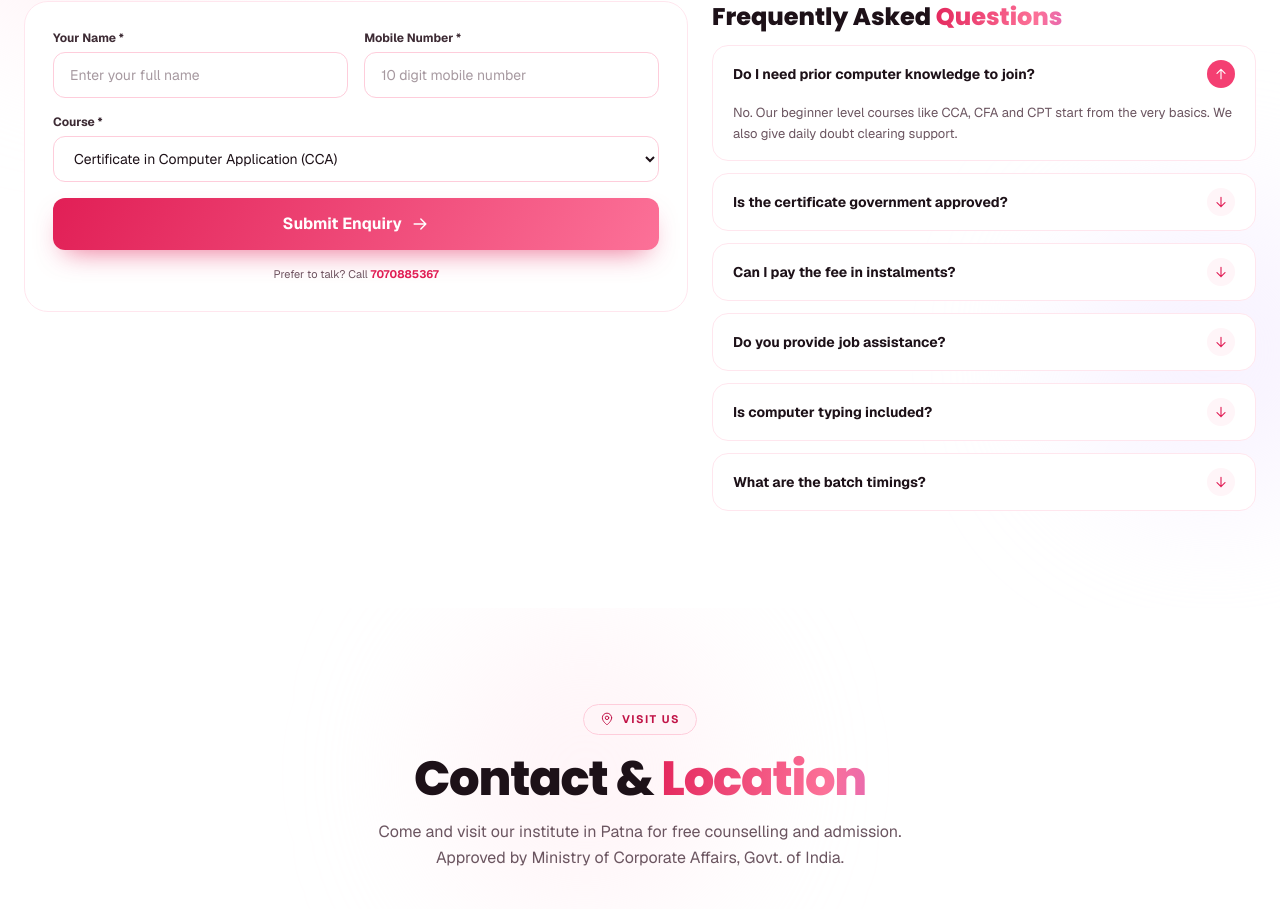
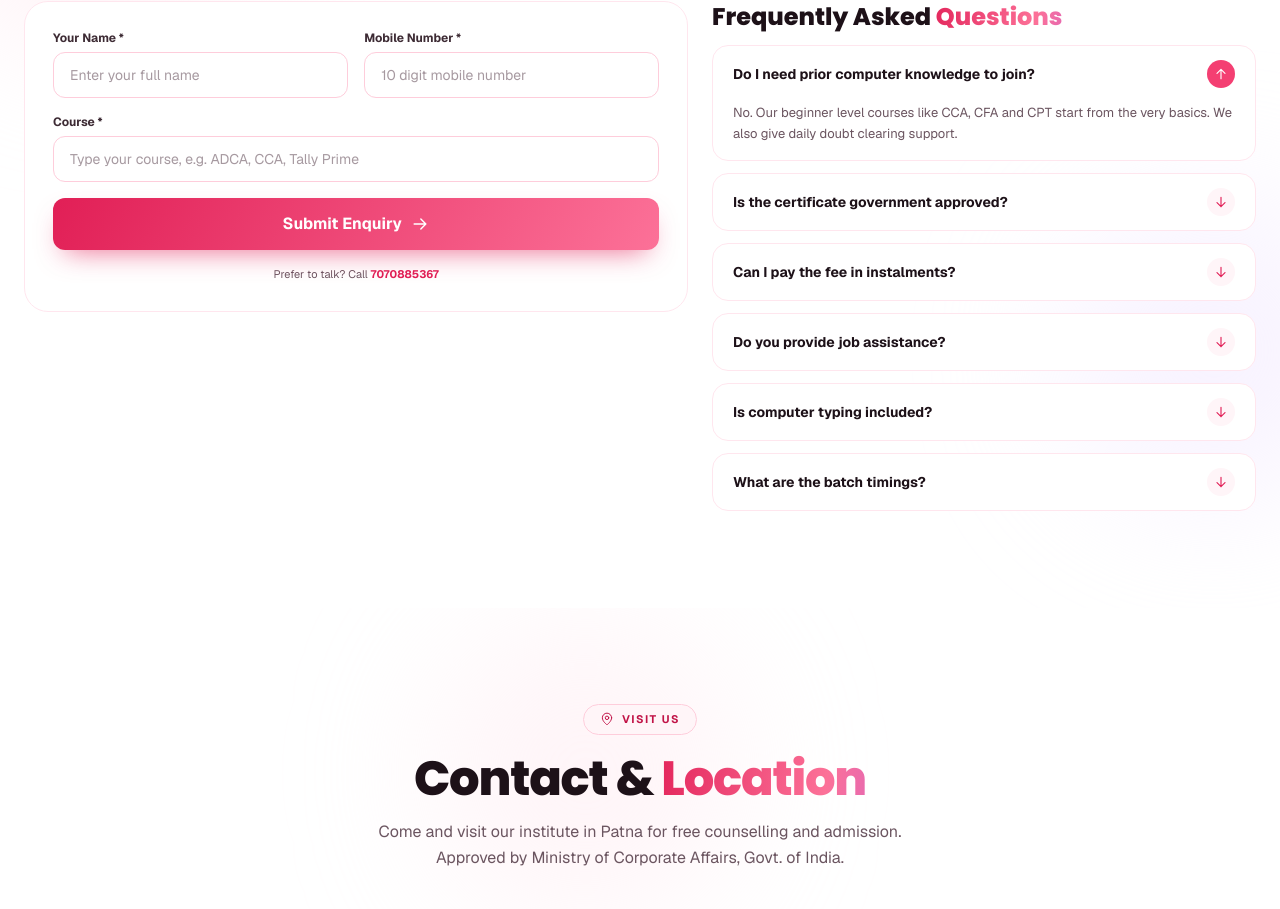
Before and after one commit to Raushan-Ranjan-Radhaye/BICT-Computer-website-bikhana-pahari-patna, a Next.js app: page / in a window 1280 px wide. Shown: the part 7140-8049 px from the top of the page. Built offline with nearby package versions, Linux system fonts and the light colour scheme.

Commit message:
ui impove project

```diff
--- a/src/app/components/Enquiry.tsx
+++ b/src/app/components/Enquiry.tsx
@@ -2,7 +2,7 @@
 
 import { useState, type FormEvent } from "react";
 import { toast } from "sonner";
-import { BRAND, COURSE_OPTIONS, FAQS } from "../data";
+import { BRAND, FAQS } from "../data";
 import Icon from "./Icon";
 import Reveal from "./Reveal";
 
@@ -12,10 +12,10 @@ const inputCls =
 const initialForm = {
   name: "",
   phone: "",
-  course: COURSE_OPTIONS[0],
+  course: "",
 };
 
-export default function Enquiry() {
+export default function Enquiry(){
   const [openFaq, setOpenFaq] = useState<number | null>(0);
   const [sent, setSent] = useState(false);
   const [submitting, setSubmitting] = useState(false);
@@ -28,6 +28,7 @@ export default function Enquiry() {
 
     const name = form.name.trim();
     const phone = form.phone.trim();
+    const course = form.course.trim();
     const digits = phone.replace(/\D/g, "");
 
     if (name.length < 2) {
@@ -36,6 +37,10 @@ export default function Enquiry() {
     }
     if (digits.length < 10 || digits.length > 13) {
       toast.error("Please enter a valid 10-digit mobile number.");
+      return;
+    }
+    if (course.length < 2) {
+      toast.error("Please type the course you are interested in.");
       return;
     }
 
@@ -47,7 +52,7 @@ export default function Enquiry() {
         method: "POST",
         headers: { "Content-Type": "application/json" },
         // `website` is a honeypot field — it is never filled by real users.
-        body: JSON.stringify({ ...form, name, phone, website: "" }),
+        body: JSON.stringify({ name, phone, course, website: "" }),
       });
 
       const data: { success?: boolean; message?: string } = await res.json().catch(() => ({}));
@@ -151,11 +156,17 @@ export default function Enquiry() {
                     <label htmlFor="course" className="mb-1.5 block text-xs font-bold text-ink-700">
                       Course *
                     </label>
-                    <select id="course" value={form.course} onChange={(e) => setForm({ ...form, course: e.target.value })} className={inputCls}>
-                      {COURSE_OPTIONS.map((c) => (
-                        <option key={c}>{c}</option>
-                      ))}
-                    </select>
+                    <input
+                      id="course"
+                      type="text"
+                      required
+                      autoComplete="off"
+                      maxLength={120}
+                      value={form.course}
+                      onChange={(e) => setForm({ ...form, course: e.target.value })}
+                      placeholder="Type your course, e.g. ADCA, CCA, Tally Prime"
+                      className={inputCls}
+                    />
                   </div>
                   <div className="sm:col-span-2">
                     <button
```
